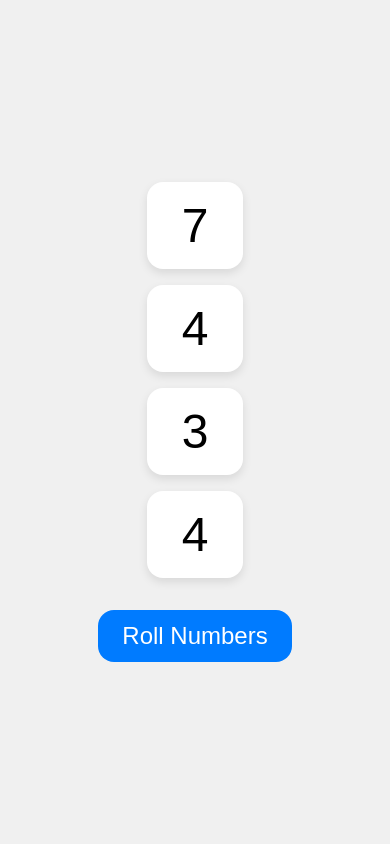
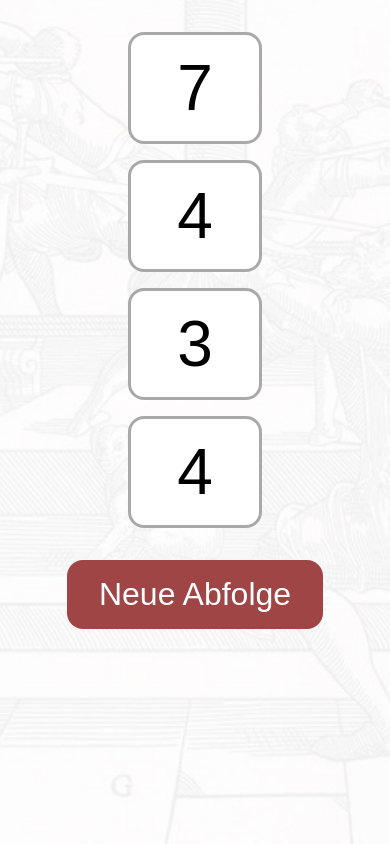
Before and after one commit to ewandos/meyer-practice, a plain HTML site: page index.html in a window 390 px wide. Drawn offline with Linux system fonts and the light colour scheme.

Commit message:
added background

```diff
--- a/index.html
+++ b/index.html
@@ -4,7 +4,7 @@
 <head>
     <meta charset="UTF-8" />
     <meta name="viewport" content="width=device-width, initial-scale=1.0" />
-    <title>Number Roller</title>
+    <title>Meyer Practice</title>
     <style>
         body {
             margin: 0;
@@ -14,11 +14,17 @@
             flex-direction: column;
             justify-content: center;
             align-items: center;
-            height: 100vh;
-            background-color: #f0f0f0;
+            height: 100%;
+            background-color: #ECECDD;
+            background-image: url('background.jpg');
+            background-attachment: fixed;
+            background-position: center center;
+            background-repeat: no-repeat;
+            background-size: cover;
         }
 
         .numbers {
+            margin-top: 2em;
             display: flex;
             gap: 1rem;
             margin-bottom: 2rem;
@@ -31,7 +37,7 @@
             background: #ffffff;
             padding: 1rem 2rem;
             border-radius: 1rem;
-            box-shadow: 0 4px 10px rgba(0, 0, 0, 0.1);
+            border: 3px solid darkgray;
             min-width: 4rem;
             text-align: center;
         }
@@ -41,28 +47,18 @@
             padding: 1rem 2rem;
             border: none;
             border-radius: 1rem;
-            background-color: #007bff;
+            background-color: #9f4545;
             color: white;
             cursor: pointer;
         }
 
         button:hover {
-            background-color: #0056b3;
+            background-color: #802222;
         }
 
         @media (max-width: 600px) {
             .numbers {
                 flex-direction: column;
-            }
-
-            .number {
-                font-size: 3rem;
-                padding: 1rem;
-            }
-
-            button {
-                font-size: 1.5rem;
-                padding: 0.75rem 1.5rem;
             }
         }
     </style>
@@ -70,8 +66,7 @@
 
 <body>
     <div class="numbers" id="numberContainer"></div>
-    <button onclick="rollNumbers()">Roll Numbers</button>
-
+    <button onclick="rollNumbers()">Neue Abfolge</button>
     <script>
         function getRandomNumber() {
             return Math.floor(Math.random() * 8) + 1;
```
Also changed, not shown: background.jpg (added).
